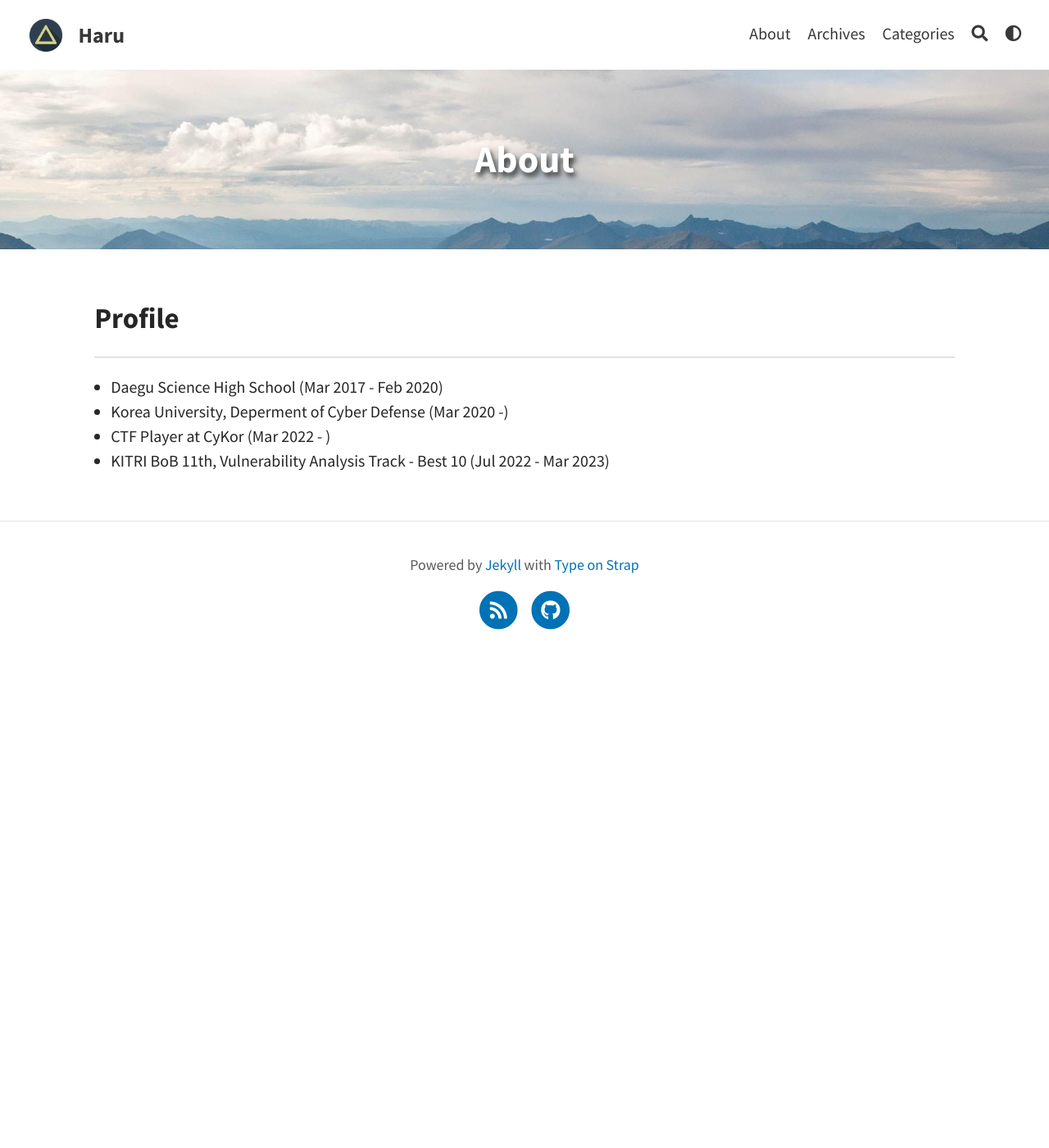
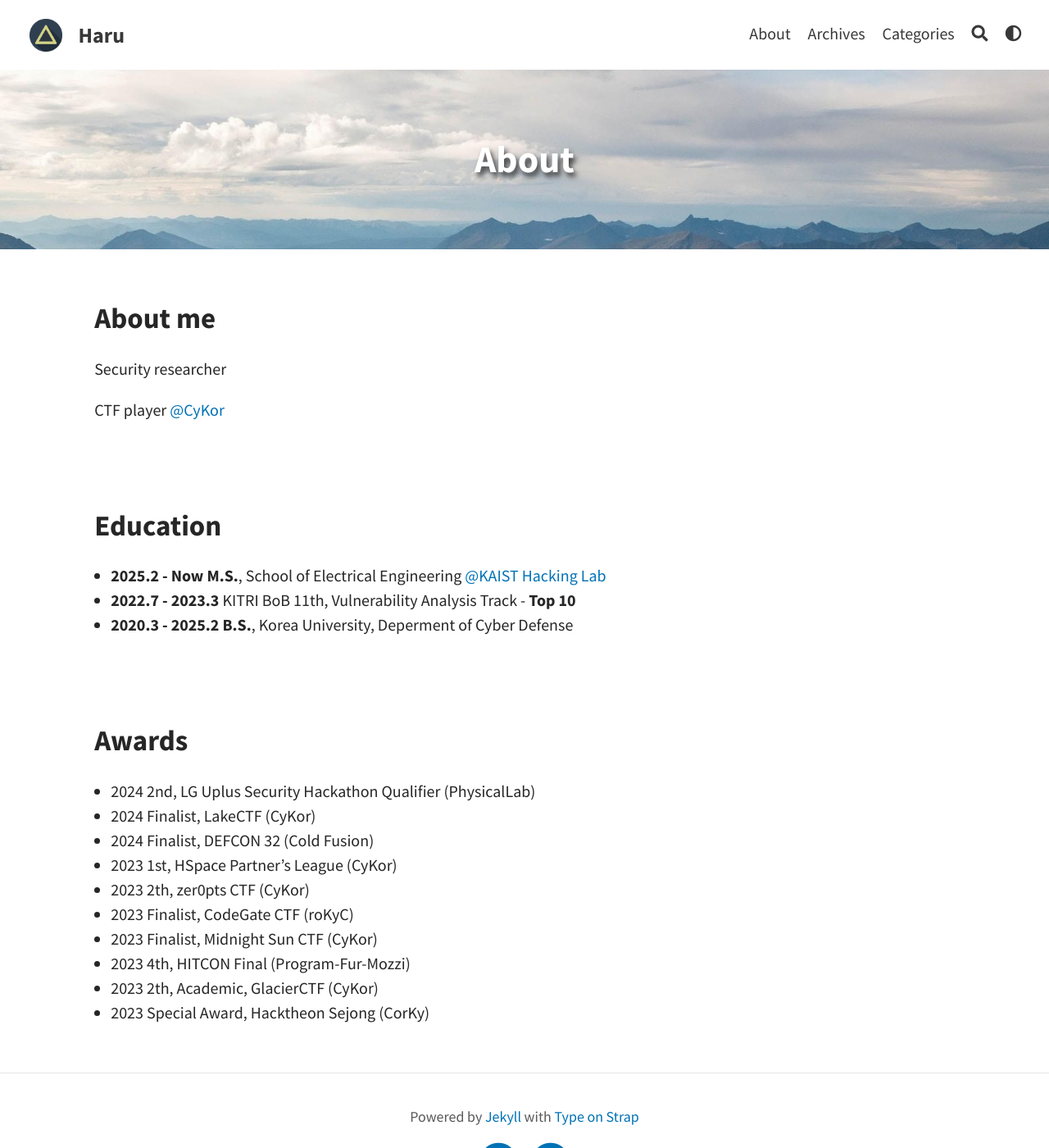
Before and after one commit to hareh4ru/hareh4ru.github.io, a Jekyll site: the page built from pages/about.md, in a window 1280 px wide and 1400 px high. Shown: the whole window at 82% size. Built offline with Jekyll 4.4.1, drawn with Linux system fonts in a browser that asks for light colours; a script that is not in the unit is left out.

Commit message:
Update about.md

```diff
--- a/pages/about.md
+++ b/pages/about.md
@@ -5,10 +5,38 @@ permalink: /about/
 feature-img: assets/img/pexels/travel.jpeg
 published: true
 ---
+## About me
+Security researcher
 
-## Profile
----
-- Daegu Science High School (Mar 2017 - Feb 2020)
-- Korea University, Deperment of Cyber Defense (Mar 2020 -)
-- CTF Player at CyKor (Mar 2022 - )
-- KITRI BoB 11th, Vulnerability Analysis Track - Best 10 (Jul 2022 - Mar 2023)
+CTF player [@CyKor](https://x.com/cykorku)
+
+<br/>
+<br/>
+## Education
+* **2025.2 - Now**
+
+	**M.S.**, School of Electrical Engineering [@KAIST Hacking Lab](https://kaist-hacking.github.io/)
+
+* **2022.7 - 2023.3**
+
+	KITRI BoB 11th, Vulnerability Analysis Track - **Top 10**
+
+* **2020.3 - 2025.2**
+
+	**B.S.**, Korea University, Deperment of Cyber Defense
+
+<br/>
+<br/>
+## Awards
+- 2024 2nd, LG Uplus Security Hackathon Qualifier (PhysicalLab)
+- 2024 Finalist, LakeCTF (CyKor)
+- 2024 Finalist, DEFCON 32 (Cold Fusion)
+
+
+- 2023 1st, HSpace Partner's League (CyKor)
+- 2023 2th, zer0pts CTF (CyKor)
+- 2023 Finalist, CodeGate CTF (roKyC)
+- 2023 Finalist, Midnight Sun CTF (CyKor)
+- 2023 4th, HITCON Final (Program-Fur-Mozzi)
+- 2023 2th, Academic, GlacierCTF (CyKor)
+- 2023 Special Award, Hacktheon Sejong (CorKy)
```
